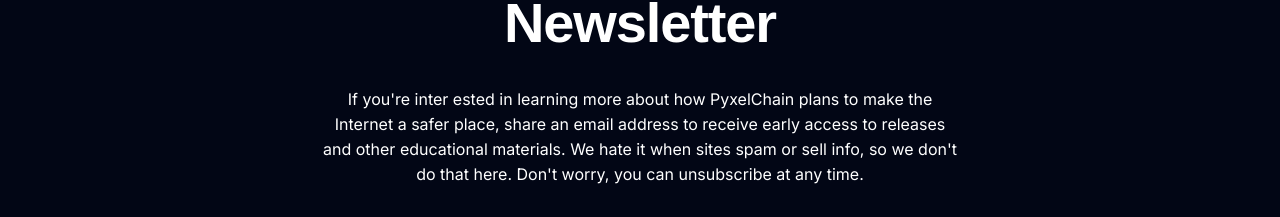
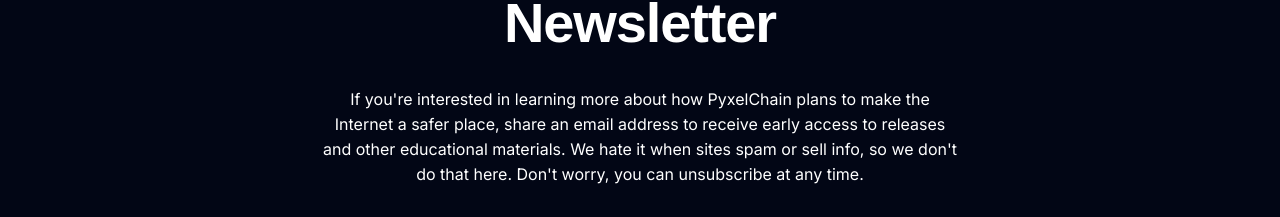
Before and after one commit to arunklu/pyxelchain.com, a Next.js app: page /newsletter in a window 1280 px wide. Shown: the part 340-557 px from the top of the page. Built offline with nearby package versions, Linux system fonts and the light colour scheme; no server answers; a web font is replaced by a local one.

Commit message:
fix: typography issue on newsletter description

```diff
--- a/src/pages/newsletter.tsx
+++ b/src/pages/newsletter.tsx
@@ -18,7 +18,7 @@ const Newsletter: React.FC = () => {
         <Heading as="span">to Our Newsletter</Heading>
       </Box>
       <Text maxW="638px" mx="auto" textAlign="center" color="white" mt="29px">
-        If you're inter ested in learning more about how PyxelChain plans to make the Internet a safer place, share an
+        If you're interested in learning more about how PyxelChain plans to make the Internet a safer place, share an
         email address to receive early access to releases and other educational materials. We hate it when sites spam or
         sell info, so we don't do that here. Don't worry, you can unsubscribe at any time.
       </Text>
```
